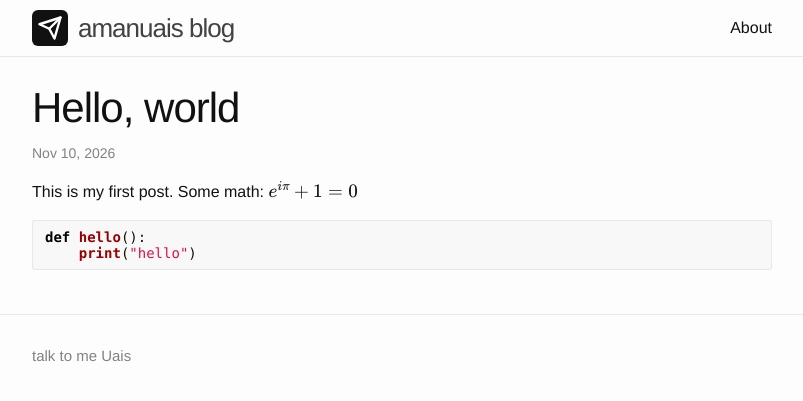
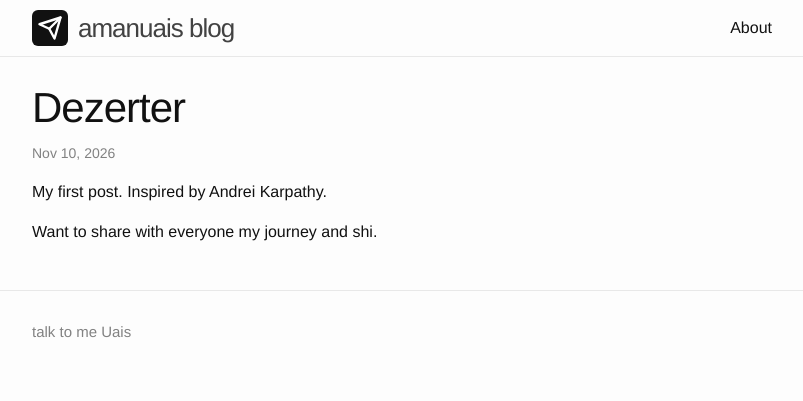
Before and after one commit to amanuais/amanuais.github.io, a Jekyll site: the page built from _posts/2026-11-10-hello-world.markdown, in a window 1280 px wide. Shown: the top 401 px of the page, without its empty margins (238-1041 px from the left). Built offline with Jekyll 4.4.1, drawn with Linux system fonts in a browser that asks for light colours.

Commit message:
edit of first post

````diff
--- a/_posts/2026-11-10-hello-world.markdown
+++ b/_posts/2026-11-10-hello-world.markdown
@@ -1,14 +1,11 @@
 ---
 layout: post
-title: "Hello, world"
-excerpt: "First post on my new blog."
+title: "Dezerter"
+excerpt: "First post."
 date: 2026-11-10 12:00:00
 mathjax: true
 ---
 
-This is my first post. Some math: $$ e^{i\pi} + 1 = 0 $$
+My first post. Inspired by Andrei Karpathy.
 
-```python
-def hello():
-    print("hello")
-```
+Want to share with everyone my journey and shi.
````
